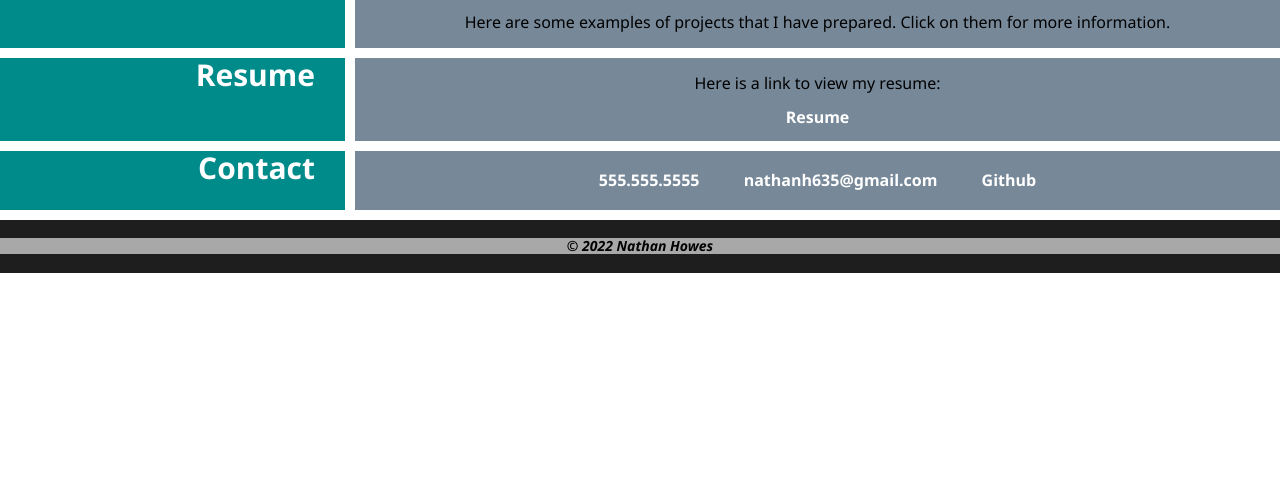
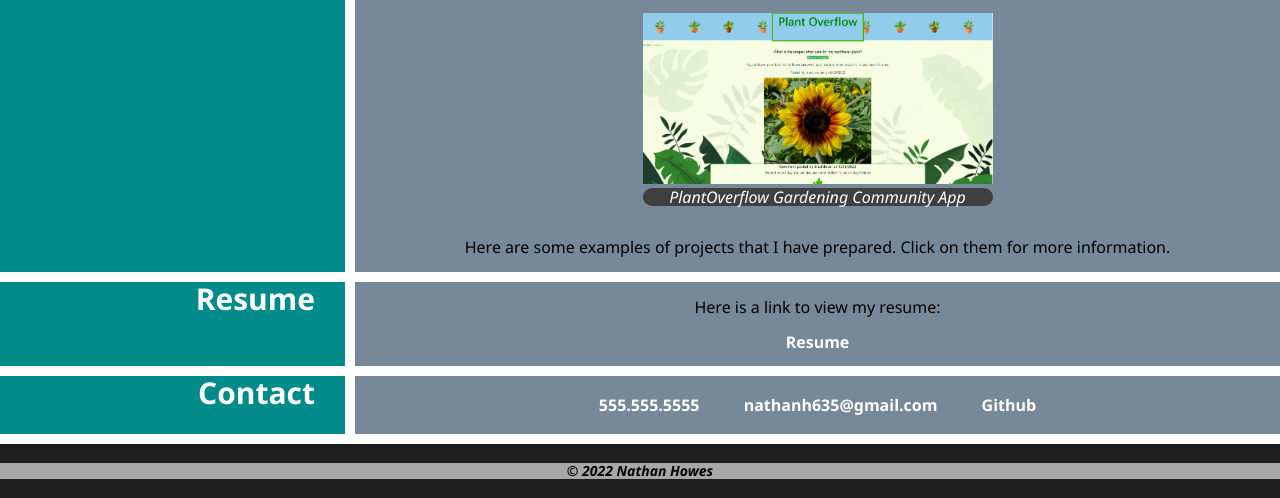
Before and after one commit to nathanh635/Challenge2, a plain HTML site: page index.html in a window 1280 px wide. Shown: the part 889-1387 px from the top of the page. Before the commit the page ends 1162 px from the top, so only its background shows below. Drawn offline with Linux system fonts and the light colour scheme.

Commit message:
added PlantOverflow to profile

```diff
--- a/assets/css/style.css
+++ b/assets/css/style.css
@@ -180,6 +180,10 @@ figcaption {
         width: 250px;
       }
 
+      #projectimage3 {
+        width: 350px;
+      }
+
     /*added padding below resume link in main body*/
 #resume {
     padding-bottom: 15px;
--- a/index.html
+++ b/index.html
@@ -70,6 +70,13 @@
 </a>
   <figcaption id="projectimage2">D&D Character Generator</figcaption>
 </figure>
+<figure>
+  <a href="https://beautiful-glacier-bay-92549.herokuapp.com/">
+  <img id="projectimage3" src="assets/images/screenshot2.PNG" alt="Plant Overflow Project image">
+</a>
+  <figcaption id="projectimage1">PlantOverflow Gardening Community App</figcaption>
+</figure>
+
 </div>
   <p id="space">Here are some examples of projects that I have prepared. Click on them for more information.</p>
 </section>
```
Also changed, not shown: assets/images/screenshot2.PNG (added).
